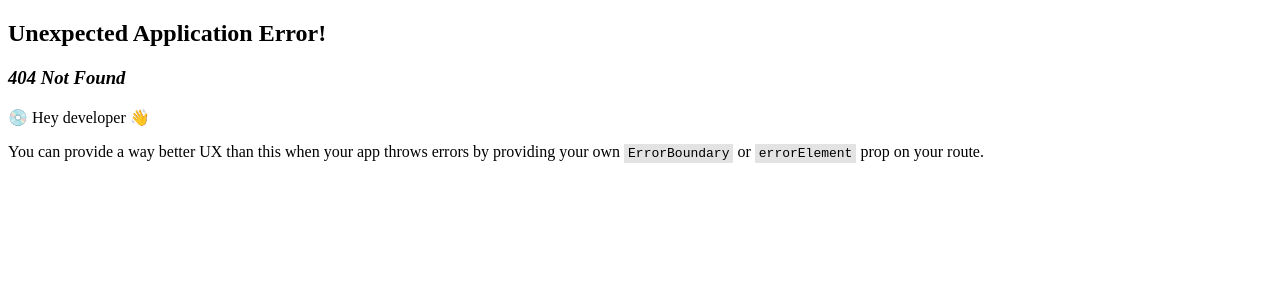
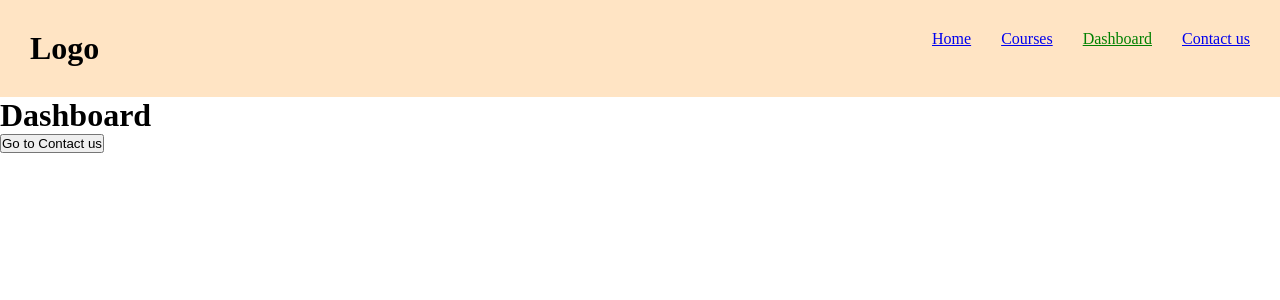
Before and after one commit to Bhallaydv/React, a React (Vite) app: page /Dashboard in a window 1280 px wide. Before the commit this address had no page. Shown: the top 300 px of the page. Built offline with nearby package versions, Linux system fonts and the light colour scheme.

Commit message:
New Code

```diff
--- a/src/Class 6/Courses.jsx
+++ b/src/Class 6/Courses.jsx
@@ -1,9 +1,15 @@
 import React from "react";
 import { Outlet } from "react-router-dom";
+import { useNavigate } from "react-router-dom";
 function Courses(){
+    let navigate=useNavigate();
+function handleClick(){
+    navigate("/Dashboard")
+}
     return(
         <div>
             <h1>Courses</h1>
+            <button onClick={handleClick}>Go to Dashboard</button>
             <Outlet />
         </div>
     )
--- /dev/null
+++ b/src/Class 6/Dashboard.jsx
@@ -0,0 +1,15 @@
+import React from "react";
+import { useNavigate } from "react-router-dom";
+function Dashboard(){
+     let navigate=useNavigate();
+function handleClick(){
+    navigate("/Contactus")
+}
+    return(
+        <div>
+            <h1>Dashboard</h1>
+            <button onClick={handleClick}>Go to Contact us</button>
+        </div>
+    )
+}
+export default Dashboard;
--- a/src/Class 6/Routing.jsx
+++ b/src/Class 6/Routing.jsx
@@ -1,8 +1,19 @@
 import React  from "react";
+import { useNavigate } from "react-router-dom";
+
+
+
 function Routing(){
+let navigate=useNavigate();
+function handleClick(){
+    navigate("/Courses")
+}
+
+
     return(
         <div>
-            <h1>Routing</h1>
+            <h1>Home</h1>
+            <button onClick={handleClick}>Go to Courses</button>
         </div>
     )
 }
--- /dev/null
+++ b/src/Class 7/Navbar.css
@@ -0,0 +1,23 @@
+*{
+    margin: 0px;
+    padding: 0px;
+}
+
+.nav{
+    display: flex;
+    background-color: bisque;
+    justify-content: space-between;
+    padding: 30px;
+}
+
+ul{
+    display: flex;
+    gap: 30px;
+}
+
+ul li{
+    list-style: none;
+}
+
+.s{
+color: green;}
--- /dev/null
+++ b/src/Class 7/Navbar.jsx
@@ -0,0 +1,31 @@
+ import React from "react";
+import './Navbar.css'
+import { Link } from "react-router-dom";
+import { NavLink } from "react-router-dom";
+function Navbar(){
+    return(
+        <div>
+        <div className="nav">
+            <h1>Logo</h1>
+            <ul>
+                {/* <li><a href="/">Home</a></li>
+                <li><a href="/Courses">Courses</a></li>
+                <li><Link to="/Dashboard">Dashboard</Link></li>
+                <li><Link to="/Contactus">Contact us</Link></li> */}
+
+                {/* <li><Link to='/'>Home</Link></li>
+                <li><Link to='/Courses'>Courses</Link></li>
+                <li><Link to='/Dashboard'>Dashboard</Link></li>
+                <li><Link to='/Contactus'>Contact us</Link></li> */}
+
+                <li><NavLink to='/' className={({ isActive }) => (isActive ? "s" : "")}>Home</NavLink></li>
+                <li><NavLink to='/Courses' className={({ isActive }) => (isActive ? "s" : "")}>Courses</NavLink></li>
+                <li><NavLink to='/Dashboard' className={({ isActive }) => (isActive ? "s" : "")}>Dashboard</NavLink></li>
+                <li><NavLink to='/Contactus' className={({ isActive }) => (isActive ? "s" : "")}>Contact us</NavLink></li>
+
+            </ul>
+        </div>
+        </div>
+    )
+}
+export default Navbar;
--- /dev/null
+++ b/src/Class 7/NotFound.jsx
@@ -0,0 +1,12 @@
+
+import React from 'react'
+
+const NotFound = () => {
+  return (
+    <div>
+      <h1>Page Not Found</h1>
+    </div>
+  )
+}
+
+export default NotFound;
--- /dev/null
+++ b/src/Class 7/Student.jsx
@@ -0,0 +1,12 @@
+import React from 'react'
+import { useParams } from 'react-router-dom'
+const Student = () => {
+    const {id}=useParams();
+  return (
+    <div>
+      <h1>Student Details of Roll No: {id}</h1>
+    </div>
+  )
+}
+
+export default Student;
```
Also changed, not shown: src/App.jsx (+29 -7 lines).
